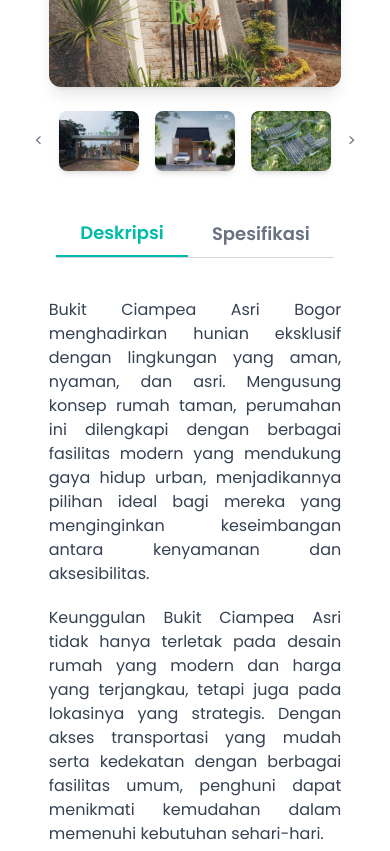
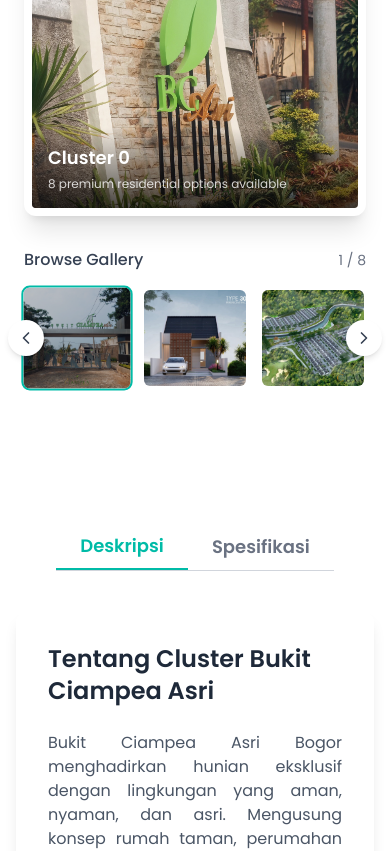
Before and after one commit to jacques6810/bayu-cahaya-gemilang, a React (Vite) app: page /developer/cluster in a window 390 px wide. Shown: the part 900-1751 px from the top of the page. Built offline with nearby package versions, Linux system fonts and the light colour scheme.

Commit message:
Update UI for cluster page section 1 & 2

```diff
--- a/src/Components/Cluster/Section1Cluster.jsx
+++ b/src/Components/Cluster/Section1Cluster.jsx
@@ -5,70 +5,140 @@ import Gallery_1 from "../../assets/Gallery BCA_1.jpg";
 import Gallery_2 from "../../assets/Gallery BCA_2.jpg";
 import Gallery_3 from "../../assets/Gallery BCA_3.jpg";
 import Gallery_4 from "../../assets/Gallery BCA_4.jpg";
+import { FiChevronLeft, FiChevronRight } from "react-icons/fi";
 
 function Section1Cluster() {
-  const [activeTab, setActiveTab] = useState("Deskripsi");
-
   const [mainImage, setMainImage] = useState(BCA_Background);
   const [currentIndex, setCurrentIndex] = useState(0);
 
-  const galleryImages = [Gallery_1, Gallery_2, Gallery_3, Gallery_4];
+  const galleryImages = [
+    Gallery_1,
+    Gallery_2,
+    Gallery_3,
+    Gallery_4,
+    Gallery_1,
+    Gallery_2,
+    Gallery_3,
+    Gallery_4,
+  ];
 
   const handlePrevClick = () => {
-    setCurrentIndex((prevIndex) =>
-      prevIndex === 0 ? galleryImages.length - 3 : prevIndex - 1
-    );
+    const newIndex =
+      currentIndex === 0 ? galleryImages.length - 1 : currentIndex - 1;
+    setCurrentIndex(newIndex);
+    setMainImage(galleryImages[newIndex]);
   };
 
   const handleNextClick = () => {
-    setCurrentIndex((prevIndex) =>
-      prevIndex === galleryImages.length - 3 ? 0 : prevIndex + 1
-    );
+    const newIndex =
+      currentIndex === galleryImages.length - 1 ? 0 : currentIndex + 1;
+    setCurrentIndex(newIndex);
+    setMainImage(galleryImages[newIndex]);
   };
 
-  const displayedImages = galleryImages.slice(currentIndex, currentIndex + 3);
+  const handleThumbnailClick = (index) => {
+    setMainImage(galleryImages[index]);
+    setCurrentIndex(index);
+  };
+
+  // Determine how many thumbnails to show based on screen size
+  const displayedThumbnails = window.innerWidth < 768 ? 3 : 4;
+  const startIndex = Math.min(
+    Math.max(0, currentIndex - Math.floor(displayedThumbnails / 2)),
+    Math.max(0, galleryImages.length - displayedThumbnails)
+  );
+  const visibleThumbnails = galleryImages.slice(
+    startIndex,
+    startIndex + displayedThumbnails
+  );
+
   return (
-    <div>
-      <Section title="Informasi Cluster" />
+    <div className="py-12 px-4 sm:px-6 lg:px-8 bg-white">
+      <Section
+        title="Cluster Gallery"
+        subtitle="Explore our premium residential clusters"
+      />
 
-      {/* Gambar utama */}
-      <div className="flex justify-center max-h-[500px] max-w-6xl mt-10 mx-auto object-cover">
+      {/* Main Image with Modern Frame */}
+      <div className="max-w-6xl mx-auto md:mt-1 mb-8 px-2 sm:px-0">
+        <div className="relative overflow-hidden rounded-xl shadow-xl border-8 border-white bg-white">
           <img
             src={mainImage}
             alt="Cluster"
-          className="w-3/4 rounded-xl shadow-lg"
+            className="w-full h-auto object-cover transition-opacity duration-300"
+            style={{ minHeight: "300px", maxHeight: "500px" }}
             data-aos="fade-up"
           />
+          <div className="absolute bottom-0 left-0 right-0 bg-gradient-to-t from-black/70 to-transparent p-4 md:p-6">
+            <h3 className="text-white text-lg md:text-xl font-semibold">
+              Cluster {galleryImages.indexOf(mainImage) + 1}
+            </h3>
+            <p className="text-white/80 text-xs md:text-sm mt-1">
+              {galleryImages.length} premium residential options available
+            </p>
+          </div>
+        </div>
       </div>
 
-      {/* Gallery */}
+      {/* Gallery Navigation */}
+      <div className="max-w-6xl mx-auto px-2 sm:px-0" data-aos="fade-up">
+        <div className="flex items-center justify-between mb-4">
+          <h4 className="text-gray-700 font-medium">Browse Gallery</h4>
+          <div className="flex items-center space-x-2">
+            <span className="text-sm text-gray-500">
+              {currentIndex + 1} / {galleryImages.length}
+            </span>
+          </div>
+        </div>
+
+        <div className="relative">
+          {/* Thumbnail Gallery */}
+          <div className="grid grid-cols-3 md:grid-cols-4 gap-3 md:gap-4">
+            {visibleThumbnails.map((image, index) => {
+              const originalIndex = startIndex + index;
+              return (
                 <div
-        className="flex justify-center items-center gap-4 mt-6"
-        data-aos="fade-up"
+                  key={originalIndex}
+                  className={`relative overflow-hidden rounded-lg cursor-pointer transition-all duration-300 border-2 ${
+                    originalIndex === currentIndex
+                      ? "border-teal-500 scale-105"
+                      : "border-transparent"
+                  }`}
+                  onClick={() => handleThumbnailClick(originalIndex)}
                 >
+                  <img
+                    src={image}
+                    alt={`Gallery ${originalIndex + 1}`}
+                    className="w-full h-24 sm:h-32 md:h-40 object-cover hover:opacity-90"
+                  />
+                  <div
+                    className={`absolute inset-0 ${
+                      originalIndex === currentIndex
+                        ? "bg-black/20"
+                        : "bg-black/0"
+                    } transition-all duration-300`}
+                  ></div>
+                </div>
+              );
+            })}
+          </div>
+
+          {/* Navigation Arrows */}
           <button
             onClick={handlePrevClick}
-          className="text-gray-500 hover:text-gray-700"
+            className="absolute left-0 top-1/2 -translate-y-1/2 -translate-x-4 md:-translate-x-6 bg-white p-2 rounded-full shadow-md hover:bg-gray-100 transition-colors"
+            aria-label="Previous image"
           >
-          &lt;
+            <FiChevronLeft className="w-5 h-5 text-gray-700" />
           </button>
-        <div className="flex gap-4">
-          {displayedImages.map((image, index) => (
-            <img
-              key={index}
-              src={image}
-              alt={`Gallery ${index + 1}`}
-              className="w-20 h-15 md:w-36 md:h-24 rounded-lg shadow-md cursor-pointer hover:scale-105 transition-transform"
-              onClick={() => setMainImage(image)}
-            />
-          ))}
-        </div>
           <button
             onClick={handleNextClick}
-          className="text-gray-500 hover:text-gray-700"
+            className="absolute right-0 top-1/2 -translate-y-1/2 translate-x-4 md:translate-x-6 bg-white p-2 rounded-full shadow-md hover:bg-gray-100 transition-colors"
+            aria-label="Next image"
           >
-          &gt;
+            <FiChevronRight className="w-5 h-5 text-gray-700" />
           </button>
+        </div>
       </div>
     </div>
   );
--- a/src/Components/Cluster/Section2Cluster.jsx
+++ b/src/Components/Cluster/Section2Cluster.jsx
@@ -23,9 +23,24 @@ function Section2Cluster() {
     AOS.init({ duration: 1000 });
   }, []);
 
+  const specifications = [
+    { text: "Batu kali Beton bertulang (Pondasi)", icon: IconPondasi },
+    { text: "Rangka Atap Baja Ringan (Struktur)", icon: IconAtap },
+    { text: "Air bersih dari PDAM", icon: IconAir },
+    { text: "Listrik 1300 Watt", icon: IconListrik },
+    { text: "Sanitasi dari Septic Tank", icon: IconSanitasi },
+    { text: "Toilet dalam rumah", icon: IconToilet },
+    { text: "Dinding bata merah", icon: IconDinding },
+    { text: "Lantai keramik 60x60 cm", icon: IconLantaiUtama },
+    { text: "Pintu utama kayu solid", icon: IconPintuUtama },
+    { text: "Pintu kamar kayu solid", icon: IconPintuKamar },
+    { text: "Jendela aluminium", icon: IconJendela },
+    { text: "Plafond Gypsum", icon: IconPlafind },
+  ];
+
   return (
-    <div className="w-full">
-      {/* Tab Navigasi */}
+    <div className="w-full py-12 px-4 sm:px-6 lg:px-8">
+      {/* Tab Navigation - Improved */}
       <div className="flex justify-center my-10" data-aos="fade-up">
         <div className="inline-flex border-b border-gray-300">
           {["Deskripsi", "Spesifikasi"].map((tab) => (
@@ -44,86 +59,78 @@ function Section2Cluster() {
         </div>
       </div>
 
-      {/* Konten Tab */}
-      <div
-        className="w-3/4 mx-auto mt-5 text-justify text-gray-700"
-        data-aos="fade-up"
-      >
+      {/* Tab Content */}
+      <div className="max-w-6xl mx-auto">
         {activeTab === "Deskripsi" ? (
-          <div className="max-w-4xl mx-auto" data-aos="fade-up">
+          <div className="bg-white p-8 rounded-xl shadow-lg" data-aos="fade-up">
+            <h3 className="text-2xl font-semibold text-gray-800 mb-6">
+              Tentang Cluster Bukit Ciampea Asri
+            </h3>
+            <div className="justify-text text-justify space-y-4 text-base md:text-lg text-gray-600">
               <p>
                 Bukit Ciampea Asri Bogor menghadirkan hunian eksklusif dengan
                 lingkungan yang aman, nyaman, dan asri. Mengusung konsep rumah
                 taman, perumahan ini dilengkapi dengan berbagai fasilitas modern
-              yang mendukung gaya hidup urban, menjadikannya pilihan ideal bagi
-              mereka yang menginginkan keseimbangan antara kenyamanan dan
-              aksesibilitas.
+                yang mendukung gaya hidup urban.Keunggulan Bukit Ciampea Asri
+                tidak hanya terletak pada desain rumah yang modern dan harga
+                yang terjangkau, tetapi juga pada lokasinya yang strategis
+                dengan akses transportasi yang mudah. Perumahan ini dirancang
+                untuk memberikan kenyamanan maksimal bagi penghuninya, dengan
+                tata ruang yang efisien dan estetika yang menawan.
               </p>
-            <p className="mt-5">
-              Keunggulan Bukit Ciampea Asri tidak hanya terletak pada desain
-              rumah yang modern dan harga yang terjangkau, tetapi juga pada
-              lokasinya yang strategis. Dengan akses transportasi yang mudah
-              serta kedekatan dengan berbagai fasilitas umum, penghuni dapat
-              menikmati kemudahan dalam memenuhi kebutuhan sehari-hari.
+              <p>
+                Selain itu, Bukit Ciampea Asri menawarkan fasilitas umum seperti
+                taman bermain, area olahraga, dan jalur jogging yang dirancang
+                untuk mendukung gaya hidup sehat. Lingkungan yang hijau dan asri
+                memberikan suasana yang tenang dan damai, menjadikannya tempat
+                yang ideal untuk keluarga. Dengan lokasi yang dekat dengan pusat
+                perbelanjaan, sekolah, dan fasilitas kesehatan, penghuni dapat
+                dengan mudah memenuhi kebutuhan sehari-hari tanpa harus
+                bepergian jauh. Bukit Ciampea Asri juga memiliki akses yang
+                mudah ke jalan utama, sehingga memudahkan mobilitas ke berbagai
+                tujuan.
               </p>
             </div>
+          </div>
         ) : (
-          <div className="grid grid-cols-1 lg:grid-cols-3 gap-10 mt-5 max-w-4xl mx-auto">
-            <div className="lg:col-span-2 lg:mr-40 mx-auto">
-              {[
-                {
-                  text: "Batu kali Beton bertulang (Pondasi)",
-                  icon: IconPondasi,
-                },
-                {
-                  text: "Rangka Atap Baja Ringan (Struktur)",
-                  icon: IconAtap,
-                },
-                {
-                  text: "Bata press, roster kotak (Dinding)",
-                  icon: IconDinding,
-                },
-                {
-                  text: "Granit Tile - 60 x 60 (Lantai Utama)",
-                  icon: IconLantaiUtama,
-                },
-                {
-                  text: "Engineering wood fin, melamic (Pintu Utama)",
-                  icon: IconPintuUtama,
-                },
-                { text: "Wood Panel (Pintu Kamar)", icon: IconPintuKamar },
-                {
-                  text: "Aluminium powder coating (Jendela)",
-                  icon: IconJendela,
-                },
-                {
-                  text: "Gypsum, Rangka Hollow (Plafond)",
-                  icon: IconPlafind,
-                },
-                {
-                  text: "Genteng beton rangka baja ringan (Atap)",
-                  icon: IconAtap,
-                },
-                { text: "PDAM (Air)", icon: IconAir },
-                { text: "1300VA (Listrik)", icon: IconListrik },
-                { text: "American Standard (Sanitasi)", icon: IconSanitasi },
-                {
-                  text: "Closet Duduk Toto Standart (Toilet)",
-                  icon: IconToilet,
-                },
-              ].map((item, index) => (
-                <div key={index} className="flex items-center gap-4 mt-3">
-                  <img src={item.icon} alt="icon" className="w-8 h-8" />
-                  <span className="text-sm md:text-base">{item.text}</span>
+          <div className="flex flex-col lg:flex-row gap-8" data-aos="fade-up">
+            {/* Specifications List */}
+            <div className="flex-1 bg-white p-8 rounded-xl shadow-sm">
+              <h3 className="text-2xl font-semibold text-gray-800 mb-6">
+                Detail Spesifikasi
+              </h3>
+              <div className="grid grid-cols-1 md:grid-cols-2 gap-6">
+                {specifications.map((item, index) => (
+                  <div
+                    key={index}
+                    className="flex items-center gap-4 p-3 hover:bg-gray-50 rounded-lg transition-colors"
+                  >
+                    <img
+                      src={item.icon}
+                      alt=""
+                      className="w-10 h-10 object-contain flex-shrink-0"
+                    />
+                    <span className="text-gray-700">{item.text}</span>
                   </div>
                 ))}
               </div>
-            <div className="flex flex-col items-center">
+            </div>
+
+            {/* Floorplan */}
+            <div className="lg:w-1/3">
+              <div className="sticky top-8 bg-white p-6 rounded-xl shadow-sm">
+                <h3 className="text-xl font-semibold text-gray-800 mb-4">
+                  Denah Rumah
+                </h3>
                 <img
                   src={FloorplanBCA}
                   alt="Floorplan"
-                className="w-full max-w-sm rounded-lg shadow-lg"
+                  className="w-full rounded-lg border border-gray-200"
                 />
+                <button className="mt-4 w-full py-2 bg-teal-600 text-white rounded-md hover:bg-teal-700 transition-colors">
+                  Download Denah
+                </button>
+              </div>
             </div>
           </div>
         )}
--- a/src/Components/Kontak/Section1.jsx
+++ b/src/Components/Kontak/Section1.jsx
@@ -65,7 +65,7 @@ function Section1({ data }) {
 
       {/* Kontak Info */}
       <p
-        className="text-thin text-sm text-center px-5 lg:px-40 xl:px-80"
+        className="text-thin text-sm md:text-base text-center px-5 lg:px-10 xl:px-80 2xl:px-100"
         data-aos="fade-up"
       >
         {data.paragraph.split(/%%(.*?)%%/).map((part, index) =>
```
Lines whose indentation alone changed are shown as unchanged.
